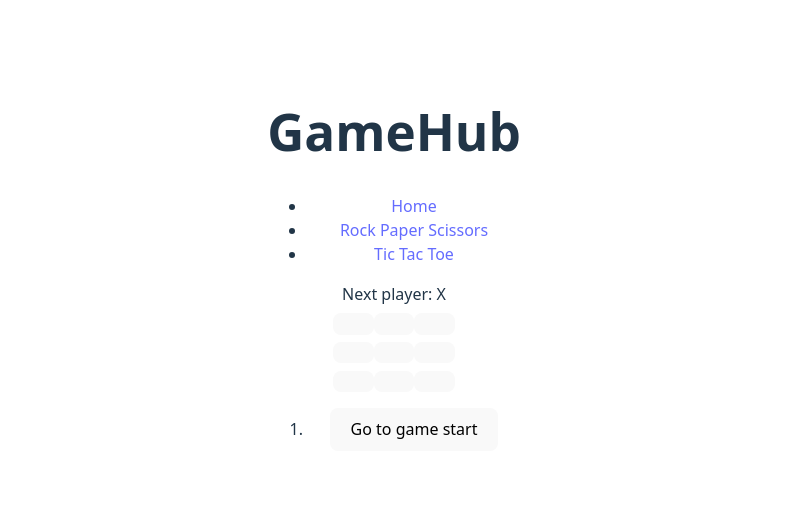
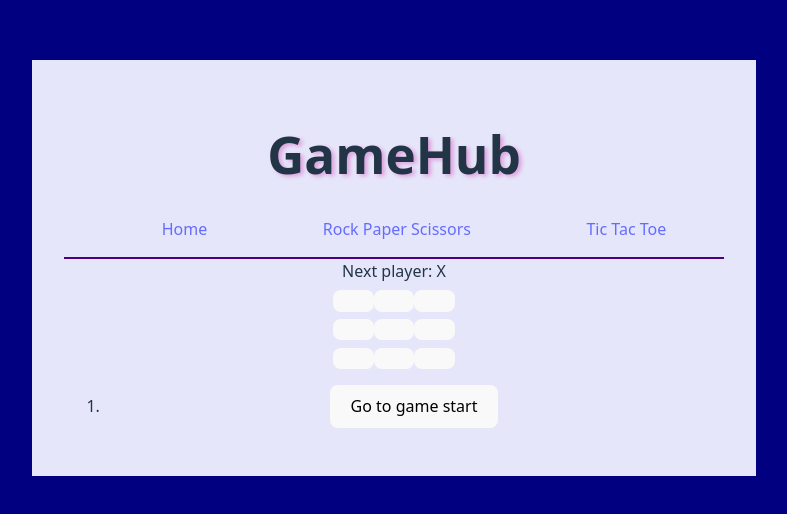
Before and after one commit to Legolas1148/404_Gamers_Not_Found_Final_Project, a React app: page /routes/tic-tac-toe in a window 1280 px wide. Shown: the part 132-646 px from the top of the page, without its empty margins (246-1033 px from the left). Built offline with nearby package versions, Linux system fonts and the light colour scheme; the HTML template or start-up script is replaced by a standard one.

Commit message:
base homePage & nav styling

```diff
--- a/components/navigation.jsx
+++ b/components/navigation.jsx
@@ -2,7 +2,7 @@ import { BrowserRouter as Router, Routes, Route, Link } from 'react-router-dom';
 import HomePage from '../routes/HomePage';
 import Rps from '../routes/rock-paper-scissors/rps';
 import TicTacToeGame from '../routes/tic-tac-toe/TicTacToe';
-
+import '../styling/nav.css';
 function navigation(){
     return (
     <Router>
--- a/routes/HomePage.jsx
+++ b/routes/HomePage.jsx
@@ -1,8 +1,10 @@
-function Homepage(){
+import "../styling/home.css";
+function Homepage() {
   return (
-    <div>
+    <div class="homeContent">
       <h1>Welcome to the Homepage</h1>
-      <p>This is the main page of our application.</p>
+          <p>Made by Opal, Niteesh and Caitlin</p>
+      <p>404 - GamersNotFound</p>
     </div>
   );
 }
--- a/src/App.css
+++ b/src/App.css
@@ -4,3 +4,7 @@
   padding: 2rem;
   text-align: center;
 }
+
+body{
+    background-color:navy;
+}
--- /dev/null
+++ b/styling/home.css
@@ -0,0 +1,10 @@
+* {
+	background-color: lavender;
+}
+.homeContent{
+
+	box-shadow: 3px 2px 4px plum;
+}
+h1{
+	text-shadow: 3px 2px 4px plum;
+}
--- /dev/null
+++ b/styling/nav.css
@@ -0,0 +1,29 @@
+nav{
+    color:navy;
+    width:660px;
+    border-bottom: 2px solid indigo;
+
+
+}
+    nav > ul {
+        list-style-type: none;
+        display: flex;
+        flex-direction: row;
+        justify-content: space-around;
+        align-items: center;
+    }
+
+    nav > li {
+
+
+    }
+
+    nav > a{
+        padding:5px;
+    }
+
+
+a:hover{
+    background-color:indigo;
+    color:goldenrod;
+}
```
Also changed, not shown: styling/main.css (added), 1 other file (tests, documents, lock files or other folders).
